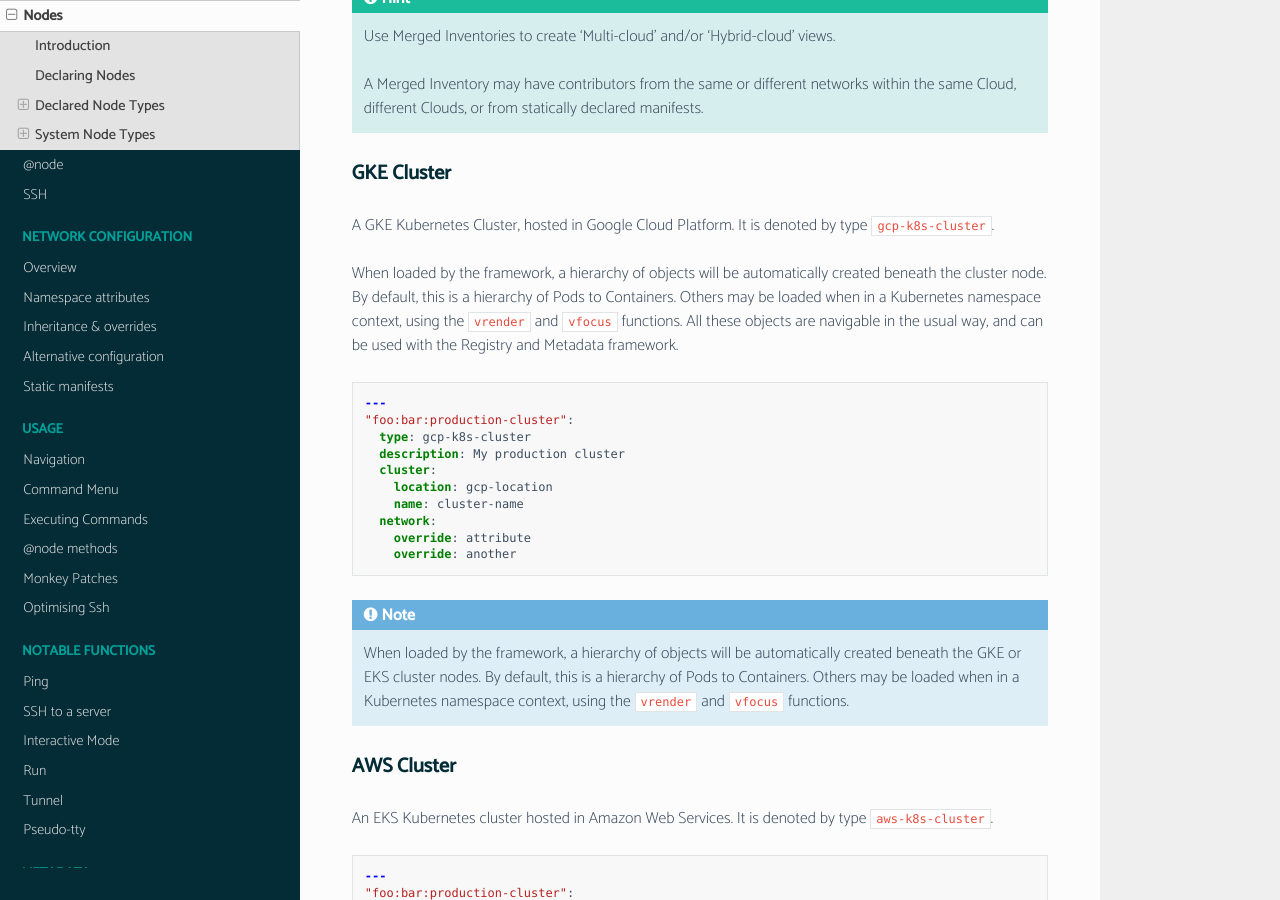
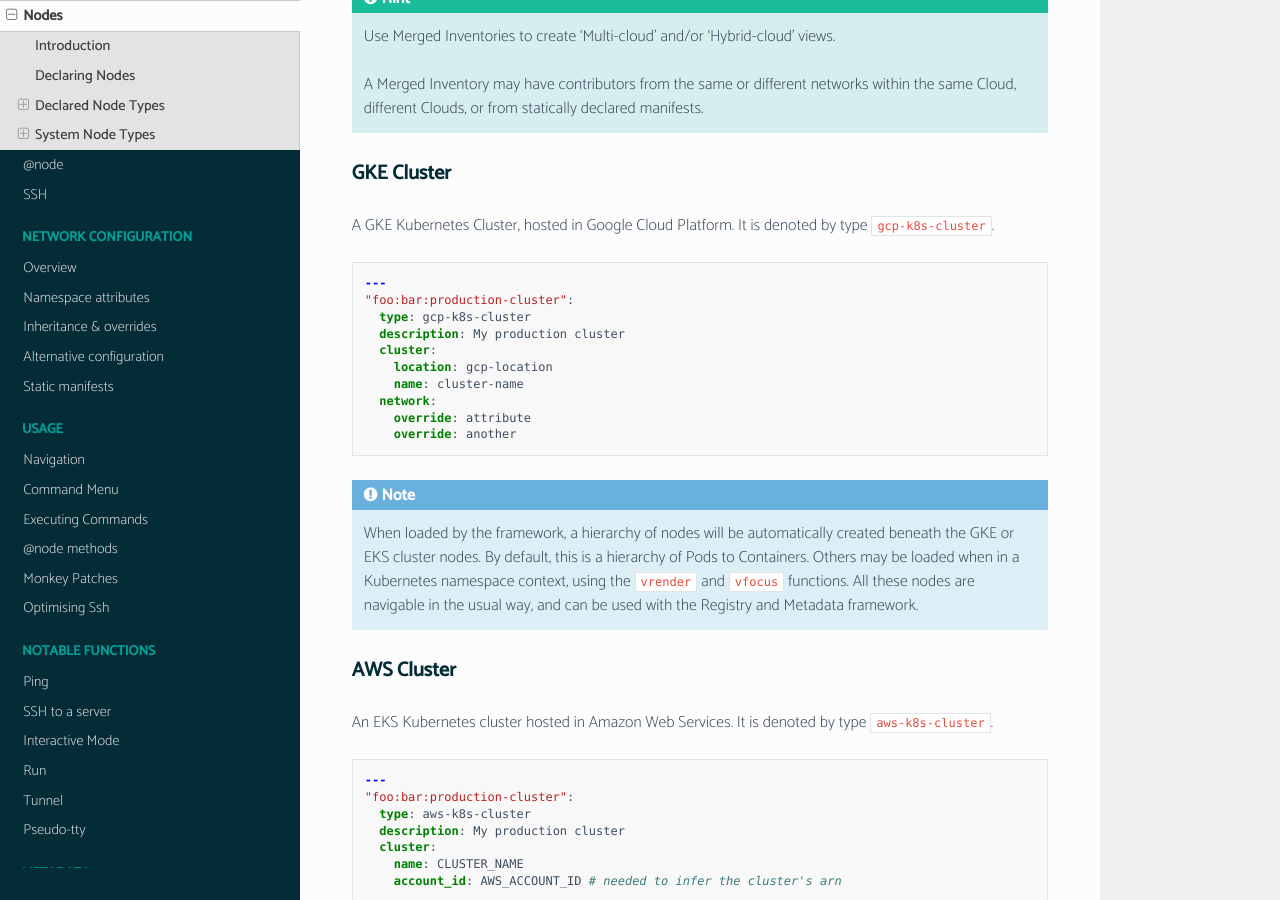
Before and after one commit to webzakimbo/bcome-read-the-docs, a Sphinx documentation site: the page built from docs/source/core-concepts/nodes.rst, in a window 1280 px wide and 900 px high, scrolled down 3966 px. Built offline with Sphinx 7.4.7 and the Read the Docs theme 2.0.0, drawn with Linux system fonts in a browser that asks for light colours; pages that are not in the unit, such as notebooks, are missing from menus.

Commit message:
Improved nodes doc

```diff
--- a/docs/source/core-concepts/nodes.rst
+++ b/docs/source/core-concepts/nodes.rst
@@ -187,8 +187,6 @@
 
 A GKE Kubernetes Cluster, hosted in Google Cloud Platform. It is denoted by type ``gcp-k8s-cluster``.
 
-When loaded by the framework, a hierarchy of objects will be automatically created beneath the cluster node. By default, this is a hierarchy of Pods to Containers. Others may be loaded when in a Kubernetes namespace context, using the ``vrender`` and ``vfocus`` functions. All these objects are navigable in the usual way, and can be used with the Registry and Metadata framework.
-
 .. code-block:: yaml
 
    ---
@@ -204,8 +202,7 @@
 
 .. note::
 
-   When loaded by the framework, a hierarchy of objects will be automatically created beneath the GKE or EKS cluster nodes. By default, this is a hierarchy of Pods to Containers.  Others may be loaded when in a Kubernetes namespace context, using the ``vrender`` and ``vfocus`` functions.
-
+   When loaded by the framework, a hierarchy of nodes will be automatically created beneath the GKE or EKS cluster nodes. By default, this is a hierarchy of Pods to Containers.  Others may be loaded when in a Kubernetes namespace context, using the ``vrender`` and ``vfocus`` functions. All these nodes are navigable in the usual way, and can be used with the Registry and Metadata framework.
 
 AWS Cluster
 ^^^^^^^^^^^
```
